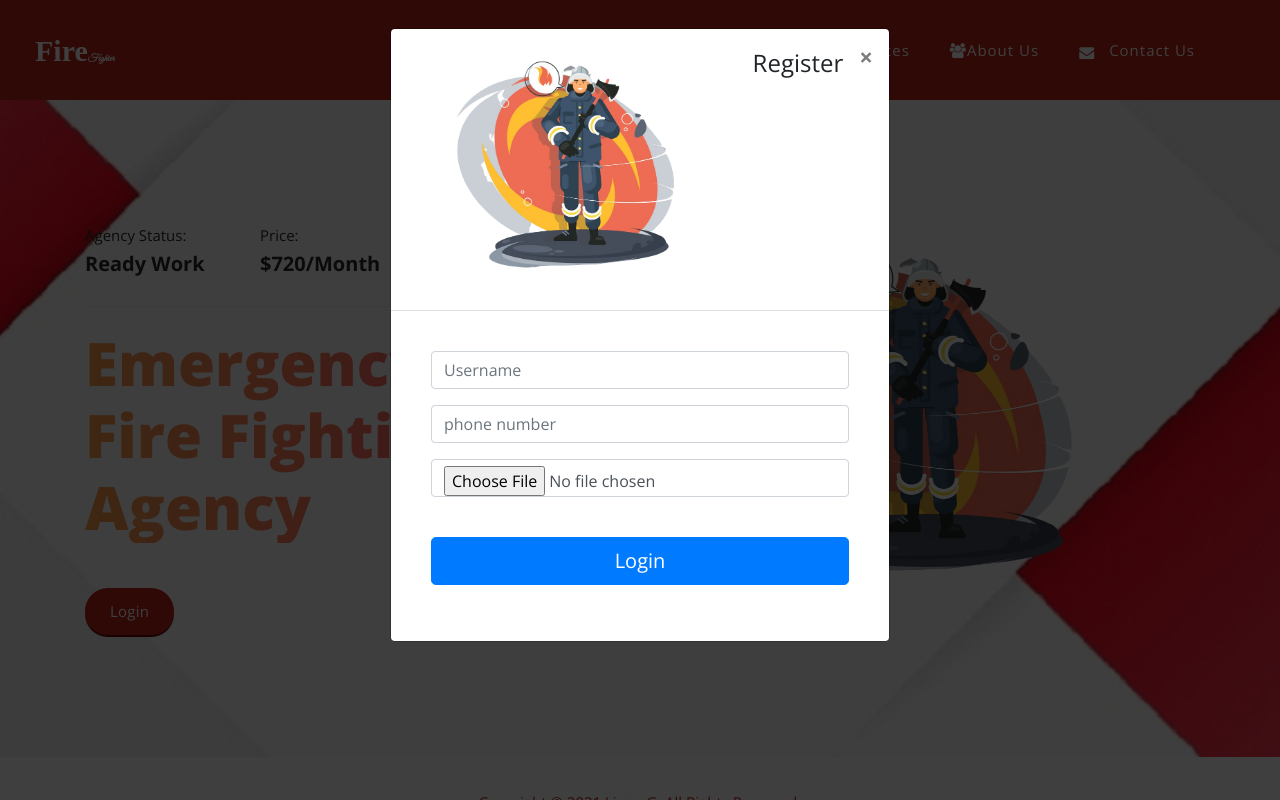
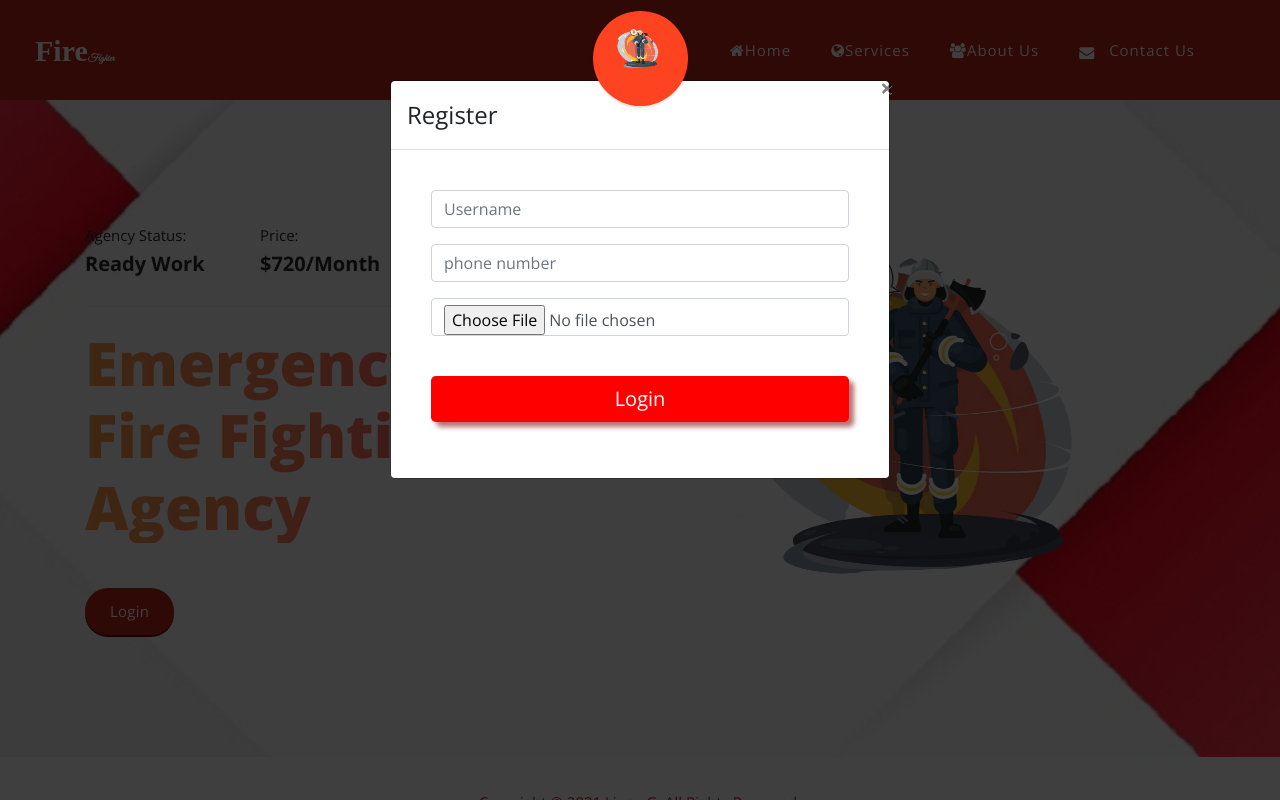
Before and after one commit to Lingerew711/FireFighter, a Flask app: page / in a window 1280 px wide, after a click on "Login". Run offline with Flask 2, Linux system fonts and the light colour scheme; some libraries are stand-ins or nearby versions.

Commit message:
[style] modal style added

```diff
--- a/static/css/style.css
+++ b/static/css/style.css
@@ -9,6 +9,7 @@
 06. services
 07. testimonials
 08. contact
+09. modal
 09. footer
 --------------------------------------------- */
 /*
@@ -926,3 +927,45 @@
     color: #b8241b;
     transition: all 0.5s;
 }
+/*
+---------------------------------------------
+Modal Style
+---------------------------------------------
+*/
+
+.btn{
+    background-color: red;
+    box-shadow: 5px 5px 5px rgb(184, 114, 114);
+    border: none;
+  }
+  .btn:hover{
+    background-color: #a51d1d;
+  }
+  .modal-login .avatar {
+    position: absolute;
+    margin: 0 auto;
+    left: 0;
+    right: 0;
+    top: -70px;
+    width: 95px;
+    height: 95px;
+    border-radius: 50%;
+    z-index: 9;
+    background: #FE4321;
+    padding: 15px;
+    box-shadow: 0px 2px 2px rgba(0, 0, 0, 0.1);
+  }
+  .modal-login .avatar img {
+    width: 100%;
+  }
+  .modal-login.modal-dialog {
+    margin-top: 80px;
+  }
+  .close {
+  position: absolute;
+  top: -5px;
+  right: -5px;
+  background-color: red;
+  border: none;
+  border-radius: 20px;
+  }
```
